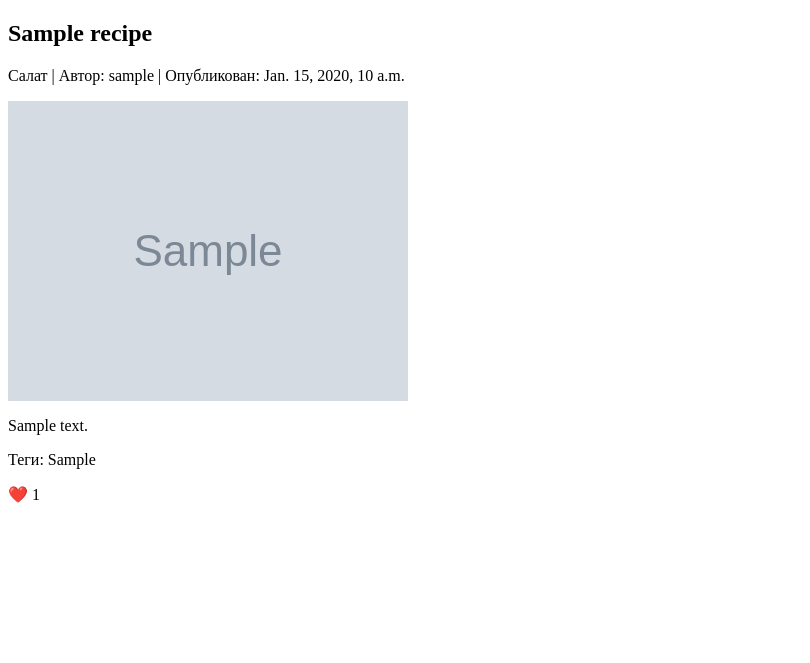
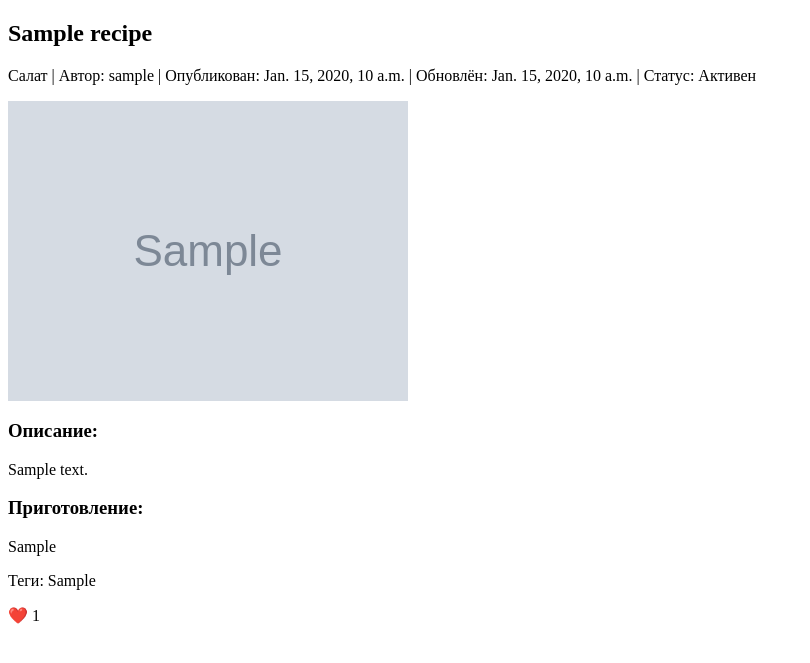
Before and after one commit to Odyvia42/UsersRecipes-Django, a Django app: page /recipes/1 in a window 1280 px wide. Shown: the part 113-776 px from the top of the page, without its empty margins (0-810 px from the left). Run offline with Django 4.2, Linux system fonts and the light colour scheme; tables that the repository leaves empty hold one stand-in row (values such as "Sample post"); grey boxes marked "Sample" are stand-in pictures.

Commit message:
На страницу с деталями рецепта добавлен полный список полей.

```diff
--- a/recipeblog/templates/recipe-detail.html
+++ b/recipeblog/templates/recipe-detail.html
@@ -23,9 +23,19 @@
             Напиток
             {% elif recipe.dish_type == 'BK' %}
             Выпечка
-            {% endif %} | Автор: {{ recipe.author }} | Опубликован: {{ recipe.publication_date }}</p>
+            {% endif %} | Автор: {{ recipe.author }} | Опубликован: {{ recipe.publication_date }}
+            | Обновлён: {{ recipe.update_date }} | Статус:
+            {% if recipe.status == 'AC' %}
+                Активен
+            {% else %}
+                Заблокирован
+            {% endif %}
+            </p>
         <img src=" {{ recipe.picture }} " alt=" {{ recipe.title }} ">
+        <h3>Описание:</h3>
         <p> {{ recipe.description }} </p>
+        <h3>Приготовление:</h3>
+        <p> {{ recipe.steps_to_complete }} </p>
         <p> Теги: {{ recipe.tags }} </p>
         <p> ❤️ {{ recipe.likes }} </p>
 
```
